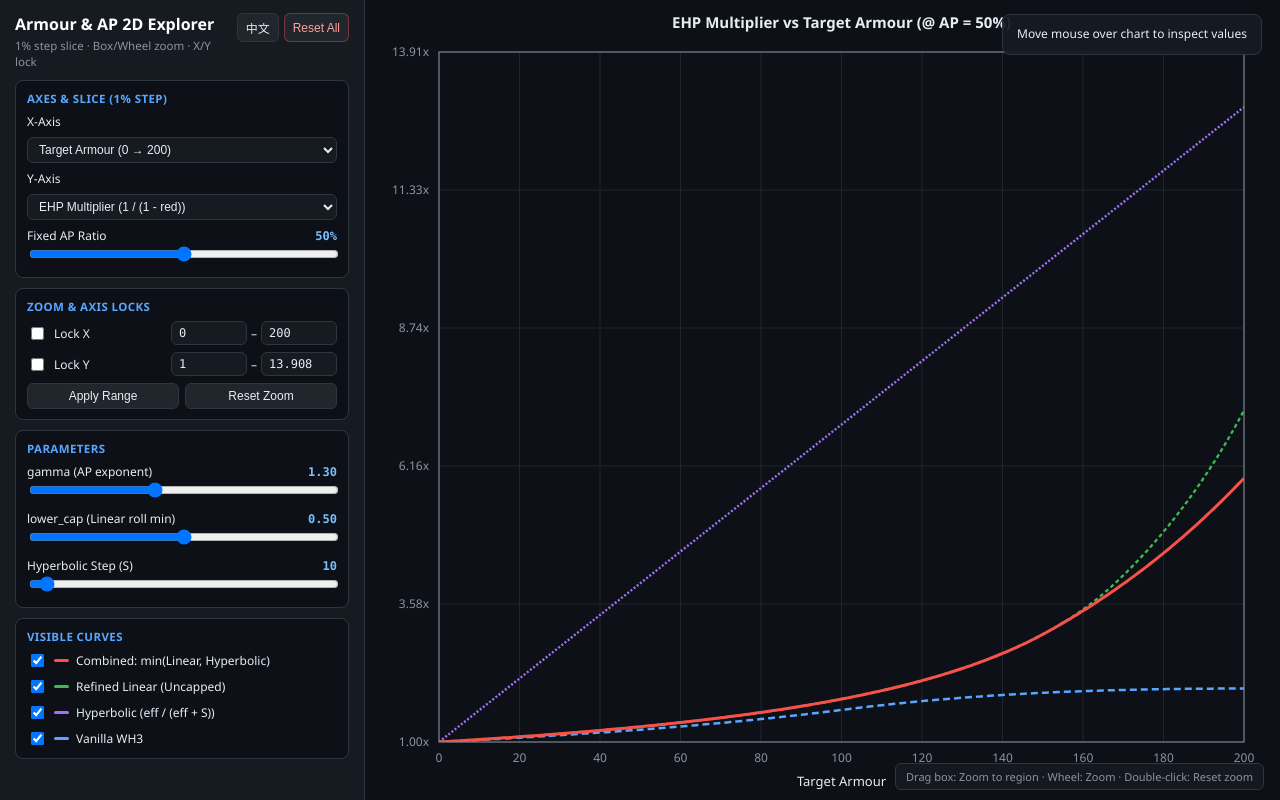
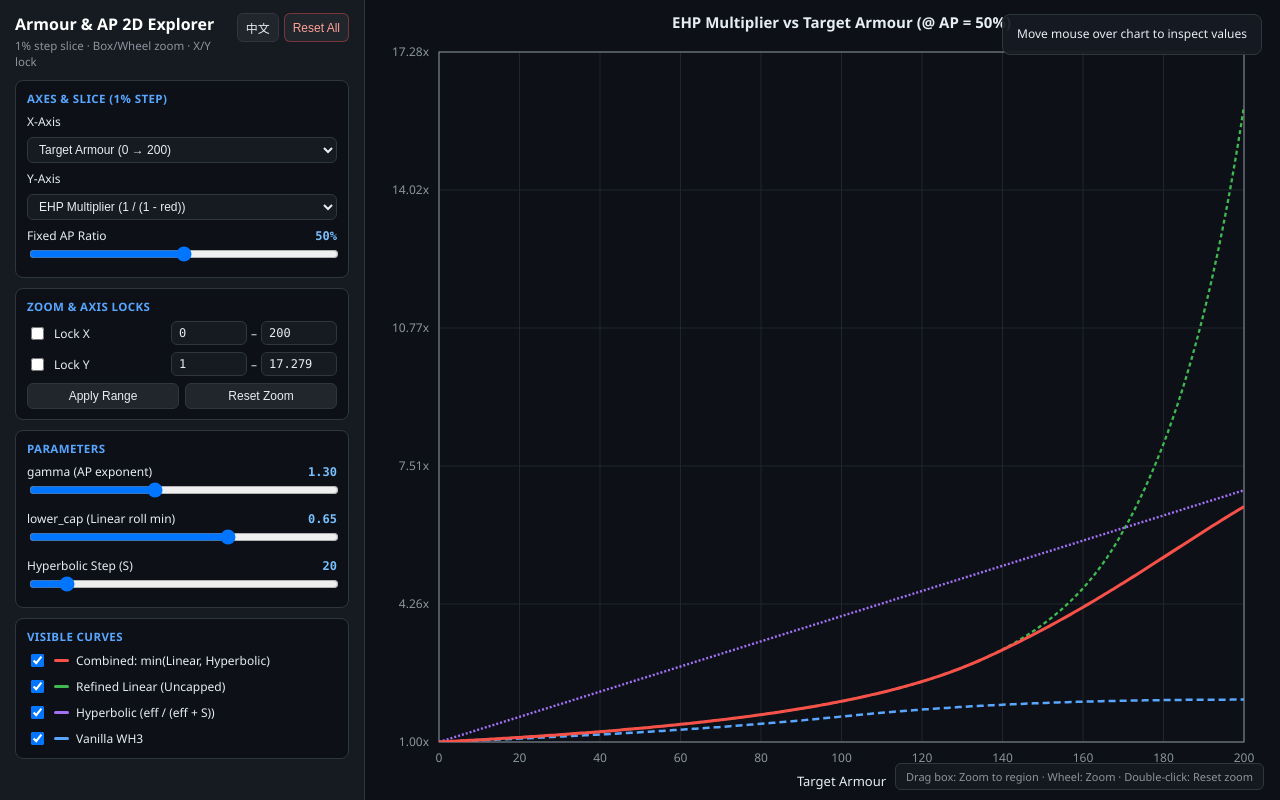
Before and after one commit to Iwakura-Reinn/WHTW3-Refined-Armour-Penetration, a plain HTML site: page docs/index.html in a window 1280 px wide. Both pictures are taken after a click on the button "Reset All". Drawn offline with Linux system fonts and the light colour scheme.

Commit message:
chore: set default lower_cap=0.65 and hyp_step=20

```diff
--- a/docs/index.html
+++ b/docs/index.html
@@ -238,12 +238,12 @@
         <input type="range" id="gamma" min="0.50" max="2.50" step="0.05" value="1.30" />
       </div>
       <div>
-        <label><span id="tLower">lower_cap (Linear roll min)</span> <span class="val" id="vLower">0.50</span></label>
-        <input type="range" id="lowerCap" min="0.00" max="1.00" step="0.05" value="0.50" />
+        <label><span id="tLower">lower_cap (Linear roll min)</span> <span class="val" id="vLower">0.65</span></label>
+        <input type="range" id="lowerCap" min="0.00" max="1.00" step="0.05" value="0.65" />
       </div>
       <div>
-        <label><span id="tStep">Hyperbolic Step (S)</span> <span class="val" id="vStep">10</span></label>
-        <input type="range" id="hypStep" min="5" max="150" step="5" value="10" />
+        <label><span id="tStep">Hyperbolic Step (S)</span> <span class="val" id="vStep">20</span></label>
+        <input type="range" id="hypStep" min="5" max="150" step="5" value="20" />
       </div>
     </div>
 
@@ -618,8 +618,8 @@ function resetAll() {
   el('sliceAp').value = 50;
   el('sliceArmour').value = 100;
   el('gamma').value = 1.30;
-  el('lowerCap').value = 0.50;
-  el('hypStep').value = 10;
+  el('lowerCap').value = 0.65;
+  el('hypStep').value = 20;
   el('cCombined').checked = true;
   el('cLinear').checked = true;
   el('cHyperbolic').checked = true;
```
Also changed, not shown: 4 other files.
